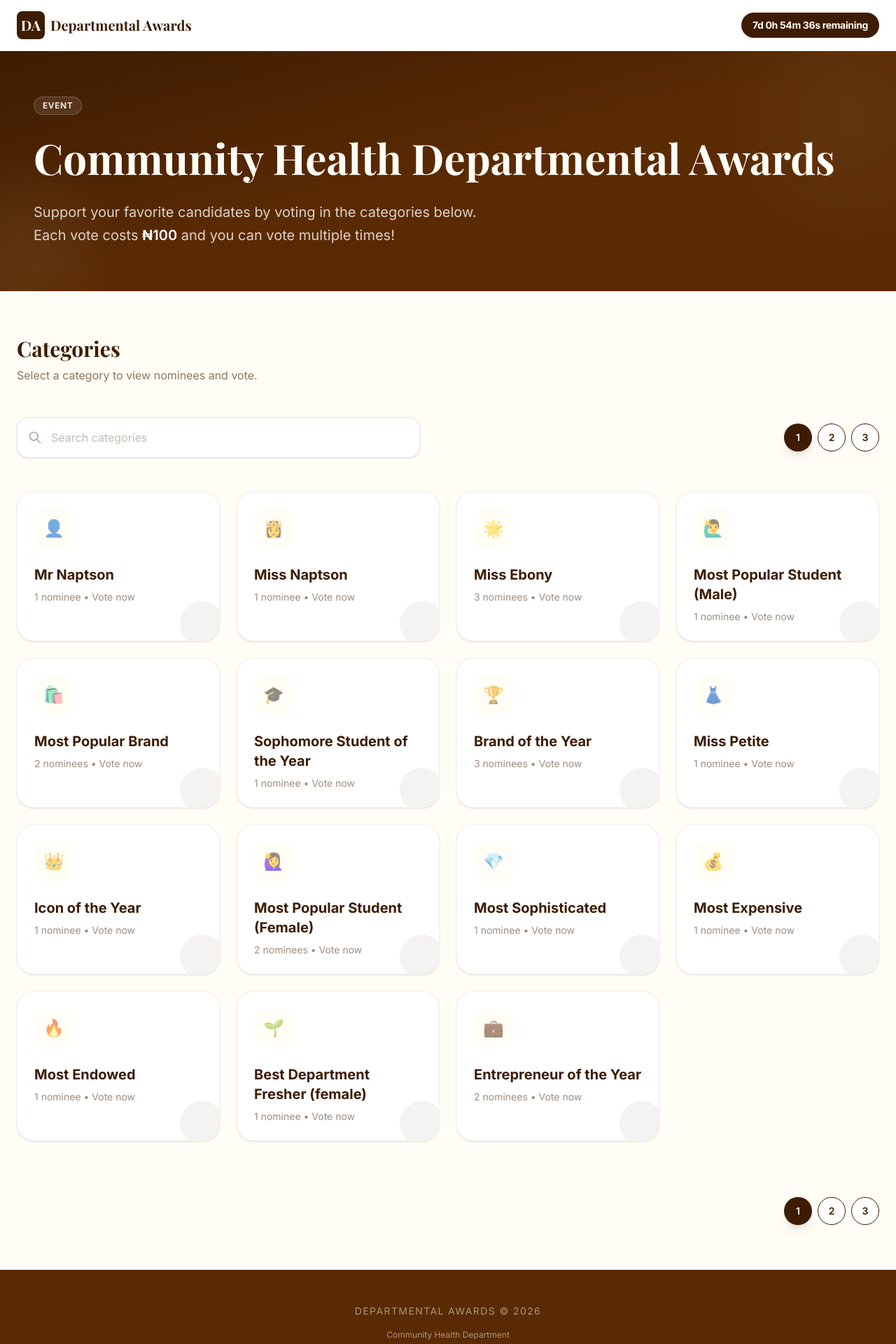
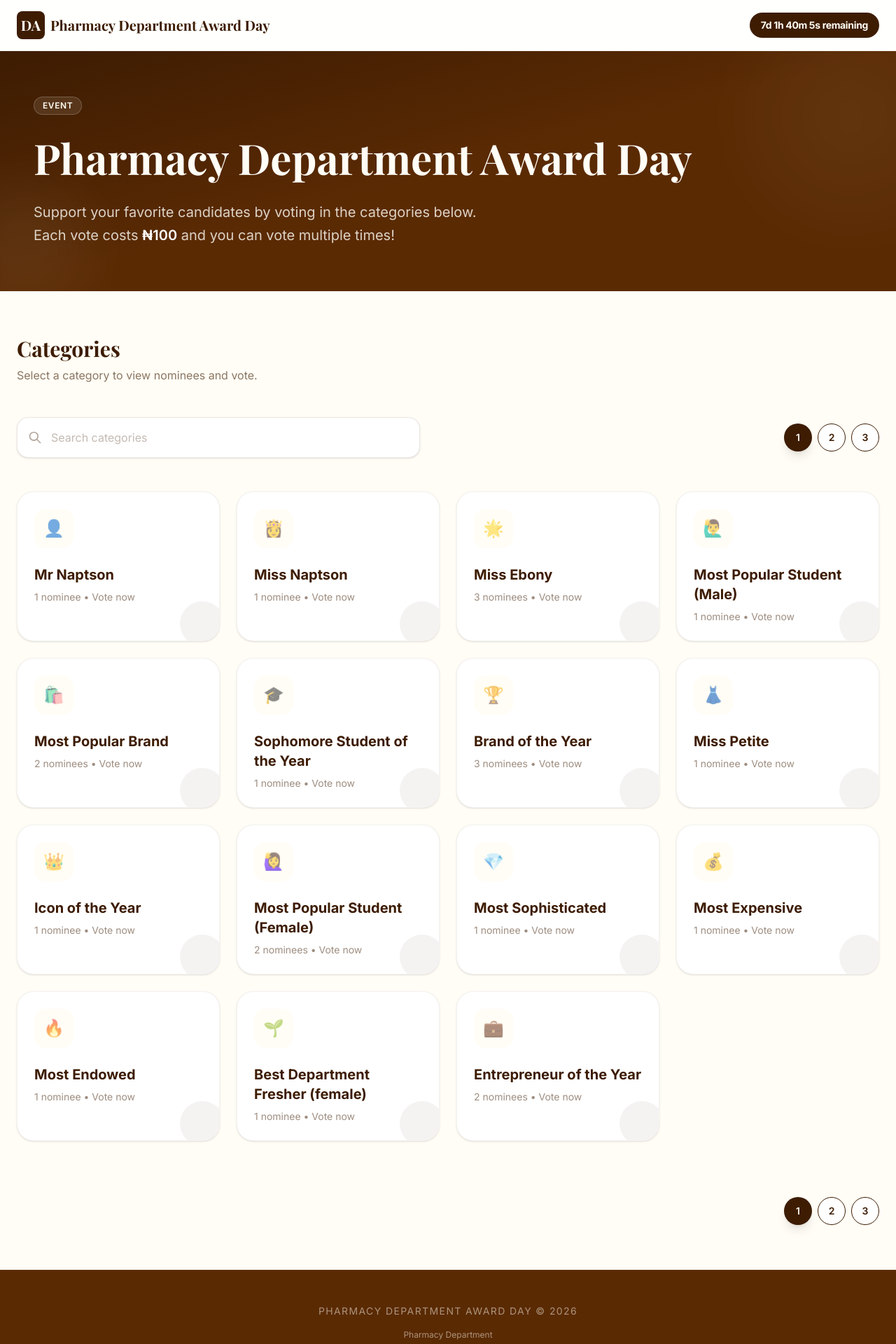
Before and after one commit to fasholatolulope3/voting_page, a Vue app: page / in a window 1280 px wide. Shown: the top 1920 px of the page at 70% size. Built offline with nearby package versions, Linux system fonts and the light colour scheme.

Commit message:
Update title to Pharmacy Department Award Day and restart timer

```diff
--- a/index.html
+++ b/index.html
@@ -4,7 +4,7 @@
     <meta charset="UTF-8" />
     <link rel="icon" type="image/svg+xml" href="/vite.svg" />
     <meta name="viewport" content="width=device-width, initial-scale=1.0" />
-    <title>Departmental Awards Voting</title>
+    <title>Pharmacy Department Award Day</title>
     <link rel="preconnect" href="https://fonts.googleapis.com" />
     <link rel="preconnect" href="https://fonts.gstatic.com" crossorigin />
     <link
--- a/src/App.vue
+++ b/src/App.vue
@@ -10,7 +10,7 @@ import CountdownTimer from './components/CountdownTimer.vue';
         <div class="w-10 h-10 bg-chocolate rounded-lg flex items-center justify-center text-cream font-serif font-bold text-xl">
           DA
         </div>
-        <span class="font-serif font-bold text-xl hidden sm:inline-block text-chocolate">Departmental Awards</span>
+        <span class="font-serif font-bold text-xl hidden sm:inline-block text-chocolate">Pharmacy Department Award Day</span>
       </router-link>
       <CountdownTimer />
     </nav>
@@ -25,8 +25,8 @@ import CountdownTimer from './components/CountdownTimer.vue';
 
     <footer class="bg-chocolate-hover text-cream/50 py-12 px-6 border-t border-white/5 mt-auto">
       <div class="max-w-7xl mx-auto text-center space-y-4">
-        <p class="text-sm tracking-widest uppercase">Departmental Awards &copy; 2026</p>
-        <p class="text-xs">Community Health Department</p>
+        <p class="text-sm tracking-widest uppercase">Pharmacy Department Award Day &copy; 2026</p>
+        <p class="text-xs">Pharmacy Department</p>
       </div>
     </footer>
   </div>
--- a/src/components/HeroBanner.vue
+++ b/src/components/HeroBanner.vue
@@ -10,7 +10,7 @@
       </span>
 
       <h1 class="text-4xl md:text-6xl font-serif font-bold leading-tight">
-        Community Health Departmental Awards
+        Pharmacy Department Award Day
       </h1>
 
       <p class="text-lg md:text-xl text-cream/80 max-w-2xl font-light leading-relaxed">
--- a/src/components/NomineeCard.vue
+++ b/src/components/NomineeCard.vue
@@ -66,9 +66,9 @@ const displayVotes = computed(() => {
       <div class="absolute inset-0 opacity-20 bg-[radial-gradient(ellipse_at_top,_var(--tw-gradient-stops))] from-yellow-300 via-transparent to-transparent"></div>
 
       <div class="relative z-10 text-center space-y-2 w-full border border-white/20 p-6 flex flex-col items-center justify-center h-full">
-        <p class="text-white/80 text-xs font-semibold tracking-[0.2em] uppercase">Community Health</p>
+        <p class="text-white/80 text-xs font-semibold tracking-[0.2em] uppercase">Pharmacy Department</p>
         <h3 class="text-white text-3xl font-serif font-bold uppercase leading-none tracking-wide text-transparent bg-clip-text bg-gradient-to-r from-yellow-200 to-yellow-500 pb-1">
-          Departmental<br/>Award
+          Award<br/>Day
         </h3>
         <div class="h-px w-2/3 bg-gradient-to-r from-transparent via-white/50 to-transparent my-2"></div>
         <p class="text-red-400 font-bold text-sm tracking-widest uppercase">Tagged: <span class="text-white/90 font-normal tracking-wide">Resilience Reimagined</span></p>
--- a/src/stores/deadline.js
+++ b/src/stores/deadline.js
@@ -2,8 +2,8 @@ import { defineStore } from 'pinia';
 import { ref, onMounted, onUnmounted } from 'vue';
 
 export const useDeadlineStore = defineStore('deadline', () => {
-  // Hardcoded deadline: 7 days from March 4, 2026 -> March 11, 2026 12:30:00 UTC+1
-  const targetDate = new Date('2026-03-11T12:30:00+01:00');
+  // Hardcoded deadline: 7 days from March 4, 2026 -> March 11, 2026 13:15:29 UTC+1
+  const targetDate = new Date('2026-03-11T13:15:29+01:00');
 
   const isExpired = ref(false);
   const timeLeftString = ref('');
--- a/src/views/AdminView.vue
+++ b/src/views/AdminView.vue
@@ -174,7 +174,7 @@ onMounted(() => {
                     Approved & Processed
                   </div>
                   <a
-                    :href="`https://mail.google.com/mail/?view=cm&fs=1&to=${tx.email}&su=Votes Confirmed - Departmental Awards&body=Hello ${tx.fullName},%0D%0A%0D%0AYour payment for the departmental awards has been confirmed and your votes have been successfully counted. Thank you for participating!%0D%0A%0D%0ABest regards,%0D%0AAwards Admin`"
+                    :href="`https://mail.google.com/mail/?view=cm&fs=1&to=${tx.email}&su=Votes Confirmed - Pharmacy Department Award Day&body=Hello ${tx.fullName},%0D%0A%0D%0AYour payment for the Pharmacy Department Award Day has been confirmed and your votes have been successfully counted. Thank you for participating!%0D%0A%0D%0ABest regards,%0D%0AAwards Admin`"
                     target="_blank"
                     class="w-full flex items-center justify-center gap-2 py-4 bg-white border-2 border-[#09A588]/20 rounded-xl text-chocolate font-bold hover:bg-[#09A588]/5 transition-all active:scale-95 shadow-sm"
                   >
--- a/src/views/CheckoutView.vue
+++ b/src/views/CheckoutView.vue
@@ -59,7 +59,7 @@ const handlePayment = async () => {
       body: JSON.stringify({
         access_key: 'a4fed03b-0c17-42e4-8f1f-ceca7ccc4a6c',
         subject: `New Award Votes Submission from ${fullName.value}`,
-        from_name: 'Departmental Awards Bot',
+        from_name: 'Pharmacy Awards Bot',
         name: fullName.value,
         email: email.value,
         message: `A new vote submission has been received.\n\nTotal Paid: ₦${cartStore.totalCost.toLocaleString()}\nVotes: ${votesSummary}\n\nNote: The payment receipt can be viewed/confirmed in the Admin Dashboard.`,
```
